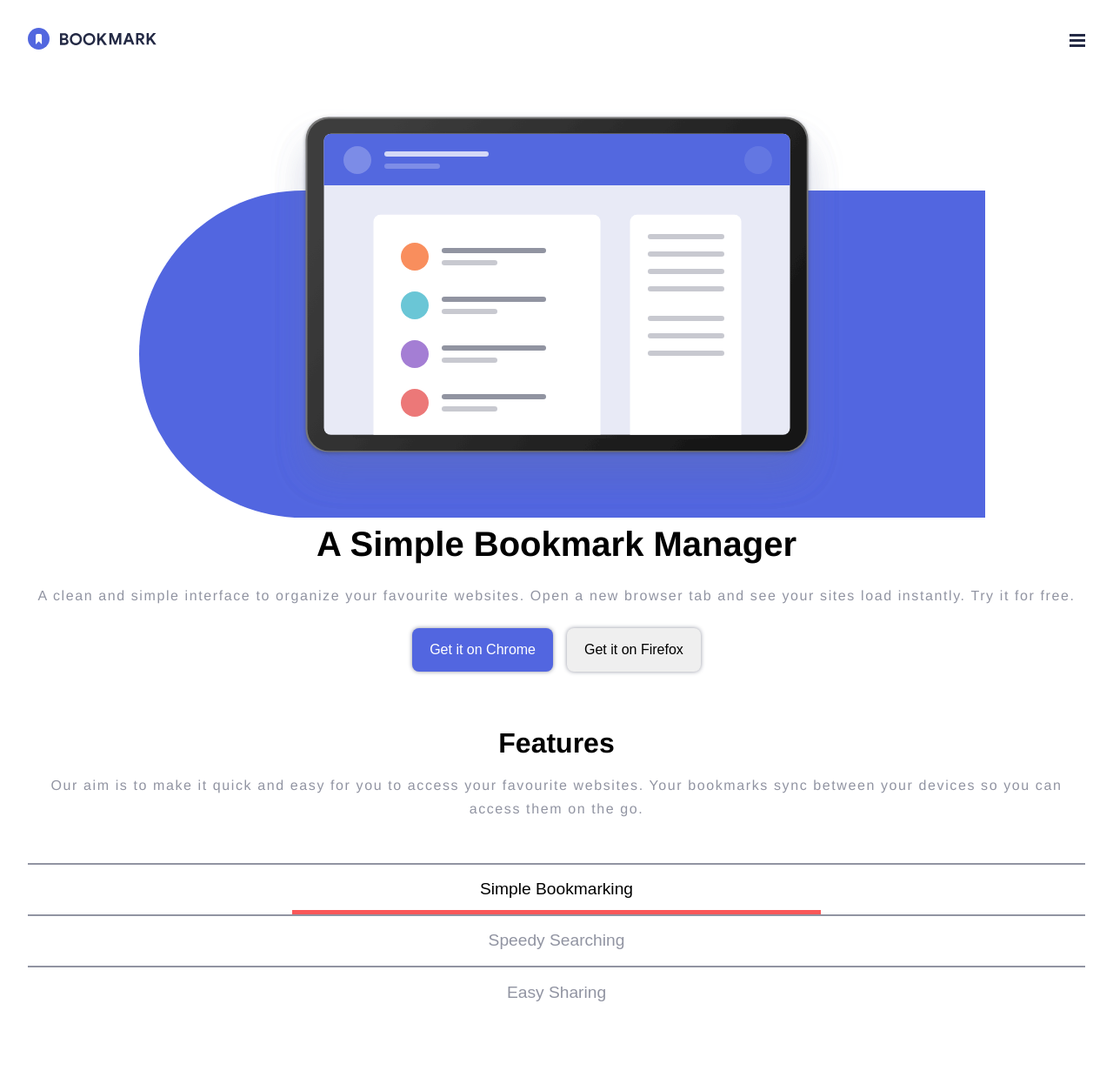
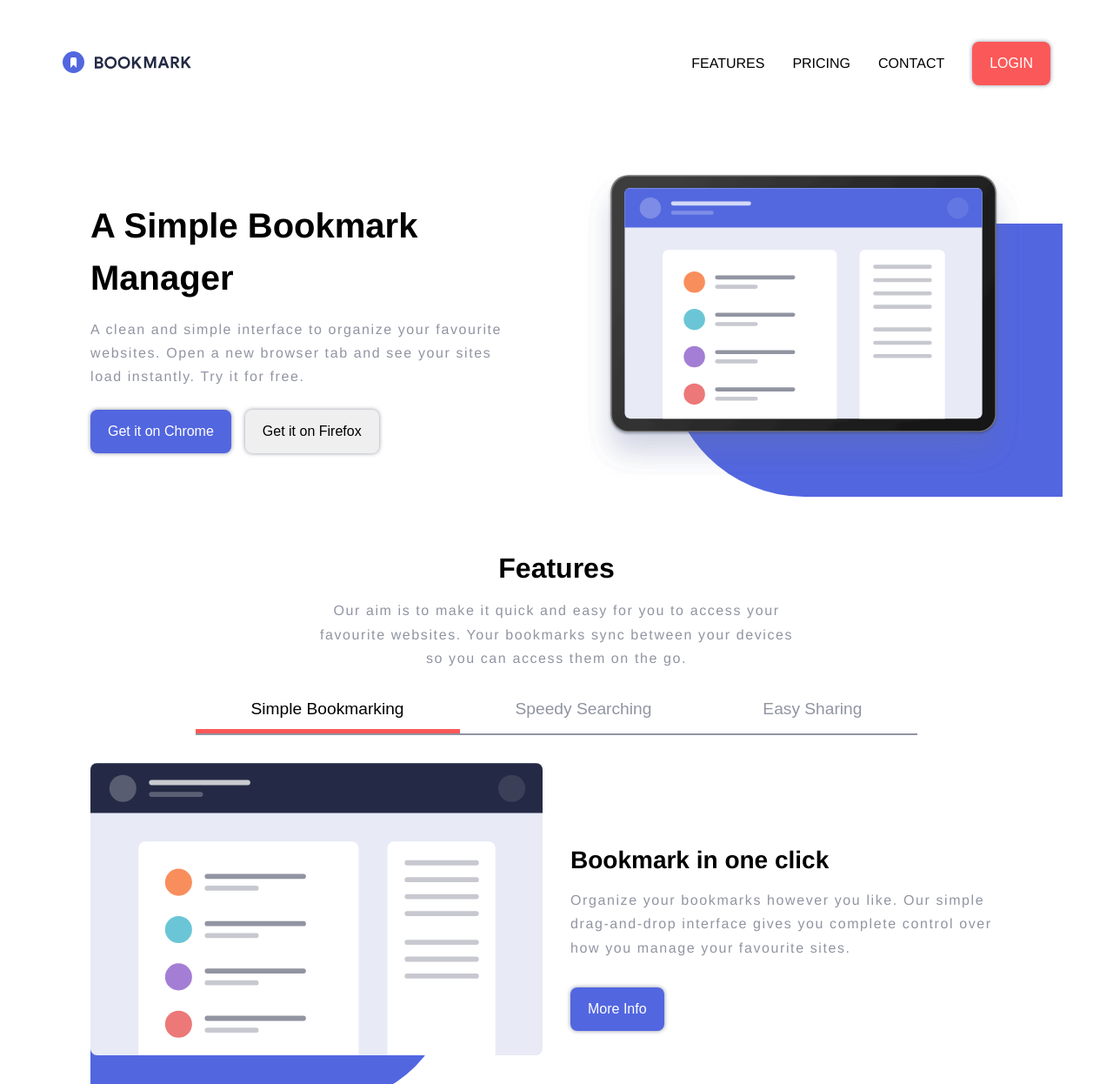
Before and after one commit to mgonzalesdev/1-Maquetacion-Nivel1, a plain HTML site: page index.html in a window 1280 px wide. Shown: the top 1246 px of the page at 87% size. Drawn offline with Linux system fonts and the light colour scheme.

Commit message:
Adicion de media query

```diff
--- a/styles.css
+++ b/styles.css
@@ -394,3 +394,149 @@ footer {
 .social-links a {
     padding-inline: 1rem;
 }
+
+
+@media screen and (min-width: 600px) {
+    .header,
+    .main,
+    .footer {
+        max-width: 1200px;
+        margin: 0 auto;
+    }
+
+    .section-bookmark {
+        display: flex;
+        flex-direction: row-reverse;
+        align-items: center;
+    }
+
+    .section-img,
+    .section-content {
+        flex: 1;
+    }
+
+    .section>div {
+
+        padding-block: 1rem;
+        padding-inline: 2rem;
+    }
+
+    .section-content {
+        text-align: left;
+    }
+
+    .section-description {
+        width: 50%;
+        margin: 0 auto;
+        padding-top: 1rem;
+    }
+
+    .btns {
+        padding-inline: unset;
+        justify-content: flex-start;
+    }
+
+    .tab {
+        flex-direction: row;
+        justify-content: center;
+    }
+
+    .tab button {
+        border-top: none;
+        border-bottom: 2px solid var(--grey);
+        padding-inline: 4rem;
+    }
+
+    .tab-selected::after {
+        width: 100%;
+    }
+
+    .tabcontent-open {
+        display: flex;
+        flex-direction: row;
+        align-items: center;
+        gap: 2rem;
+    }
+
+    .tabcontent-img,
+    .tabcontent-text {
+        flex: 1;
+    }
+
+    .tabcontent-text {
+        text-align: left;
+    }
+
+    .tabcontent-text button {
+        margin-block-start: 2rem;
+    }
+
+    .cards {
+        display: flex;
+        flex-direction: row;
+        gap: 2rem;
+    }
+
+    .cards>div:nth-child(2) {
+        position: relative;
+        top: 2rem;
+    }
+
+    .cards>div:nth-child(3) {
+        position: relative;
+        top: 4rem;
+    }
+
+    .btn-menu {
+        display: none;
+    }
+
+    .navbar {
+        justify-content: space-between;
+        align-items: center;
+        flex-wrap: unset;
+
+    }
+
+    .navbar-list {
+        width: initial;
+        display: flex;
+        align-items: center;
+        justify-content: end;
+        gap: 2rem;
+        padding: 0;
+    }
+
+    .navbar-list li {
+        border: none;
+    }
+
+    .navbar-list li a {
+        color: unset;
+    }
+
+    .navbar-list li a:hover {
+        color: var(--red);
+    }
+
+    .footer {
+        flex-direction: row;
+        padding: 2rem;
+    }
+
+    .footer ul {
+        display: flex;
+        gap: 2rem;
+    }
+
+    .social-links {
+        width: auto;
+        margin-left: auto;
+    }
+
+    .form-contact {
+        flex-direction: row;
+        justify-content: center;
+    }
+
+}
```
